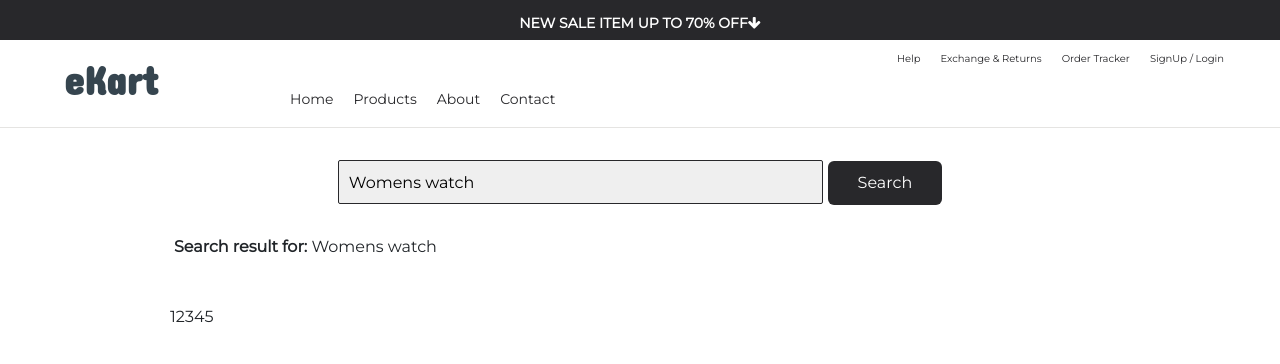
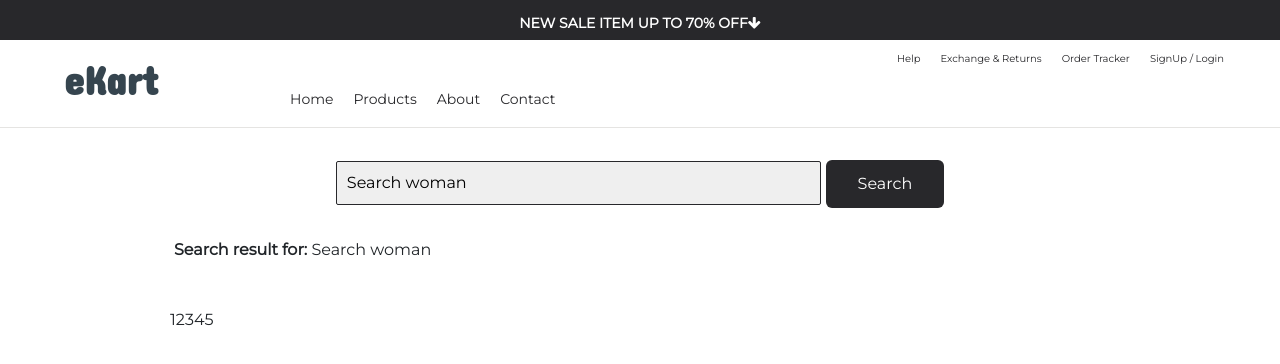
Before and after one commit to ArtemBelyi/angular-ekard, an Angular app: page / in a window 1280 px wide. Shown: the top 364 px of the page. Built offline with nearby package versions, Linux system fonts and the light colour scheme.

Commit message:
changed search component

```diff
--- a/src/app/container/search/search.component.scss
+++ b/src/app/container/search/search.component.scss
@@ -14,11 +14,11 @@
 
 
 .btn{
-  padding: 6px 12px;
+  padding: 8px 14px;
   border: none;
 }
 .btn-search{
-  padding: 10px 30px;
+  padding: 12px 32px;
   background-color: #28282B;
   margin-left: 5px;
   color:#fff;
--- a/src/app/container/search/search.component.ts
+++ b/src/app/container/search/search.component.ts
@@ -6,5 +6,5 @@ import { Component } from '@angular/core';
   styleUrls: ['./search.component.scss']
 })
 export class SearchComponent {
-  searchText: string = 'Womens watch';
+  searchText: string = 'Search woman';
 }
```
